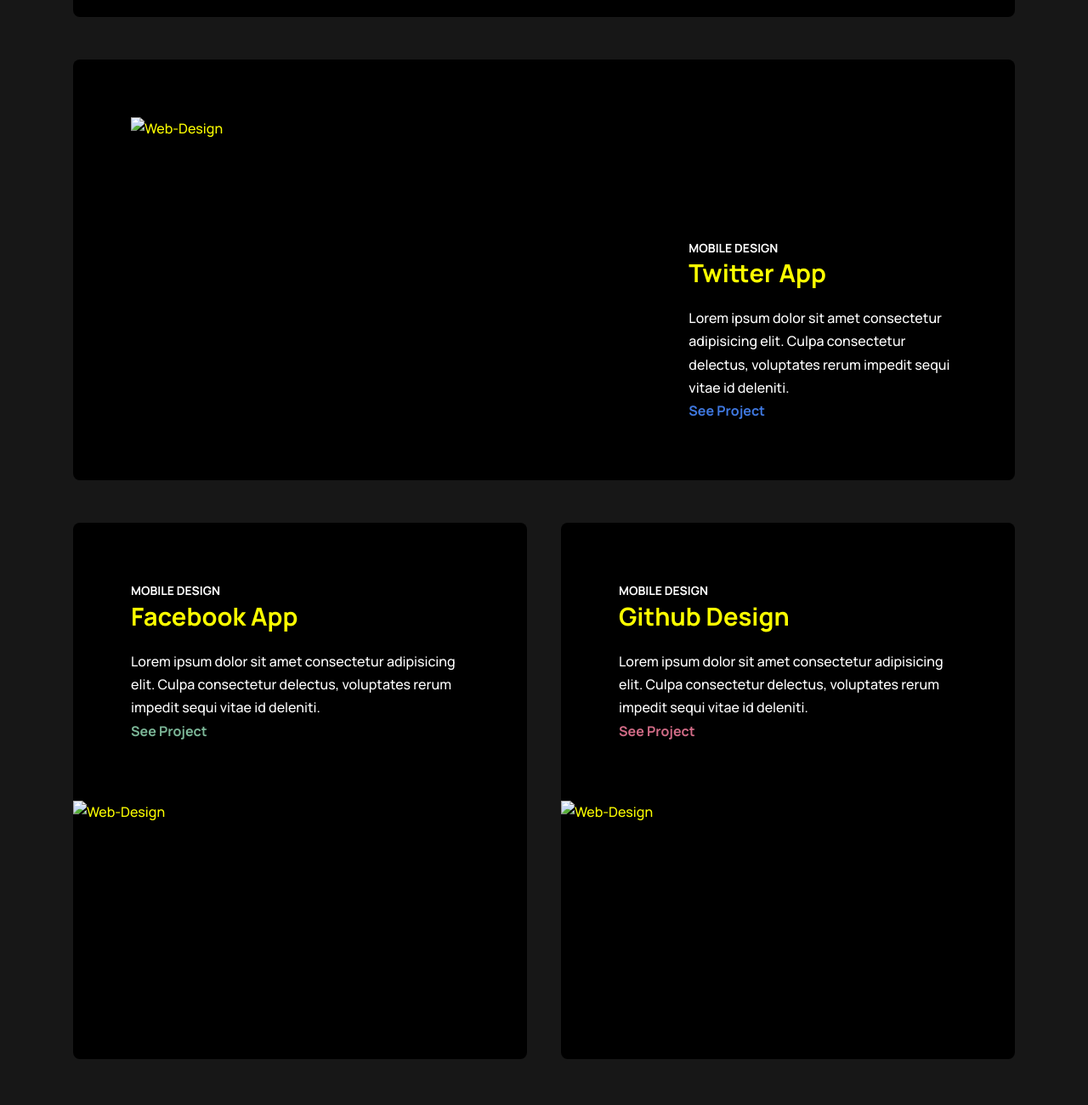
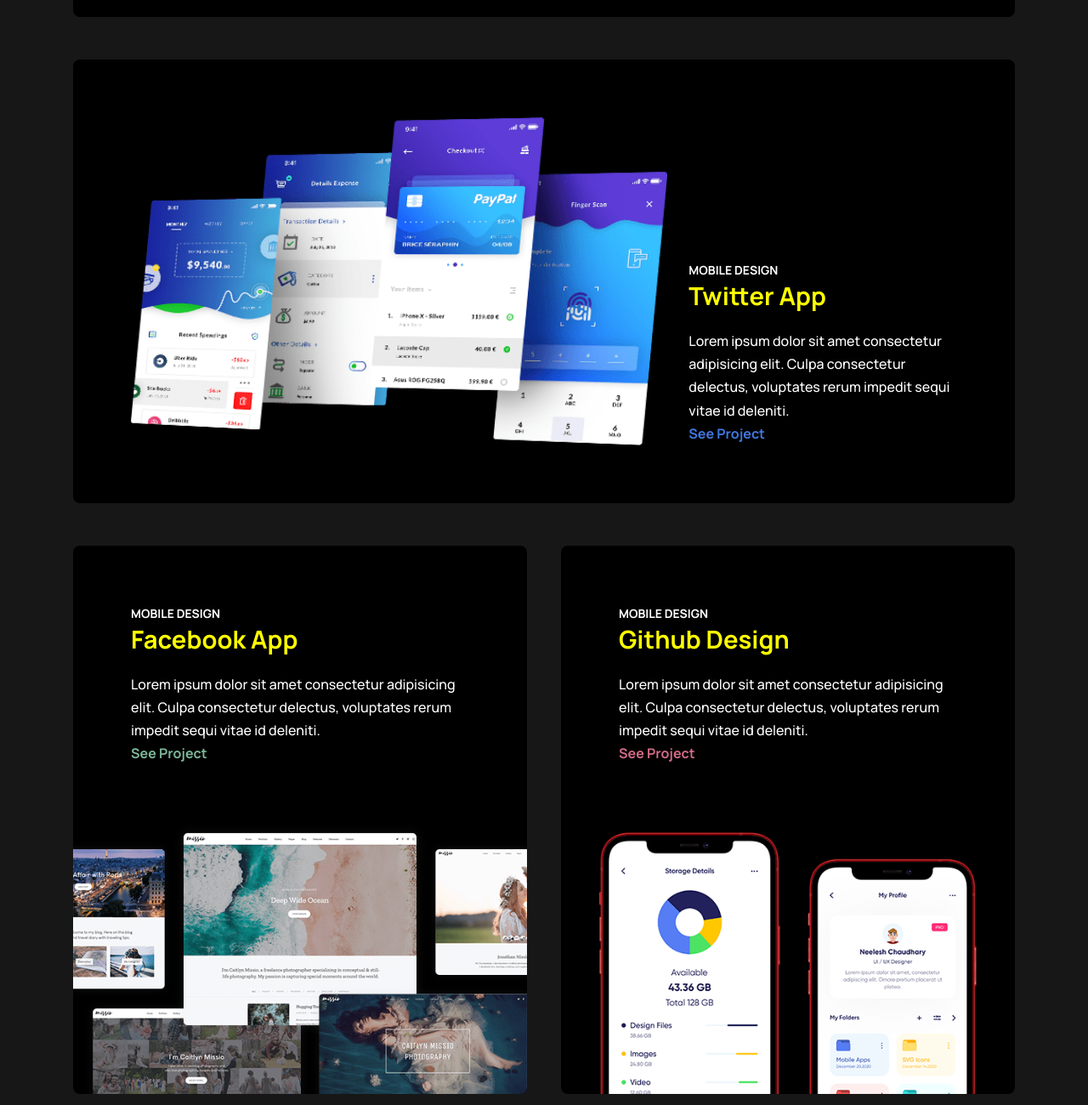
Before and after one commit to Maheen2024/Portfolio-maheen, a plain HTML site: page index.html in a window 1280 px wide. Shown: the part 2720-4020 px from the top of the page at 85% size. Drawn offline with Linux system fonts and the light colour scheme.

Commit message:
index.html

```diff
--- a/index.html
+++ b/index.html
@@ -18,8 +18,8 @@
       referrerpolicy="no-referrer"
     />
     <link href="styles.css" rel="stylesheet" />
-    <link rel="preload" as="image" href="./assets/images/sangam4.jpg" />
-    <link rel="preload" as="image" href="./assets/images/image-mask.svg" />
+    <link rel="preload" as="image" href="sangam4.jpg" />
+    <link rel="preload" as="image" href="image-mask.svg" />
   </head>
   <body class="black">
     <header class="header">
@@ -239,7 +239,7 @@
                   </div>
                   <figure class="card-banner">
                     <img
-                      src="./assets/images/project-1.png"
+                      src="project-1.png"
                       width="650"
                       height="370"
                       alt="Web-Design"
@@ -264,7 +264,7 @@
                   </div>
                   <figure class="card-banner">
                     <img
-                      src="./assets/images/project-2.png"
+                      src="project-2.png"
                       width="650"
                       height="370"
                       alt="Web-Design"
@@ -289,7 +289,7 @@
                   </div>
                   <figure class="card-banner">
                     <img
-                      src="./assets/images/project-3.png"
+                      src="project-3.png"
                       width="650"
                       height="370"
                       alt="Web-Design"
@@ -314,7 +314,7 @@
                   </div>
                   <figure class="card-banner">
                     <img
-                      src="./assets/images/project-4.png"
+                      src="project-4.png"
                       width="650"
                       height="370"
                       alt="Web-Design"
```
